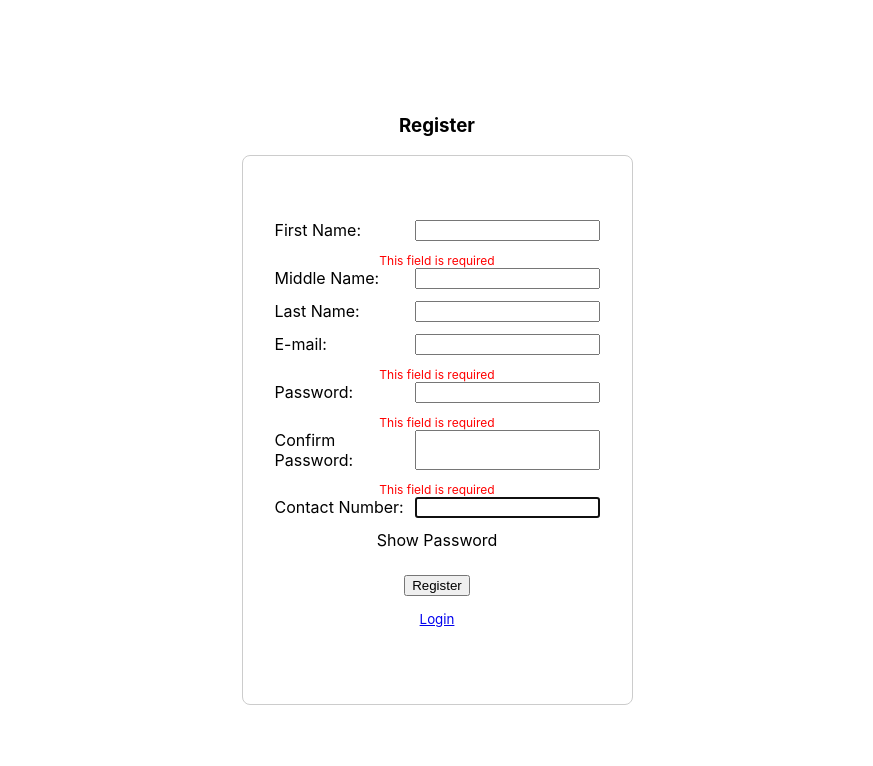
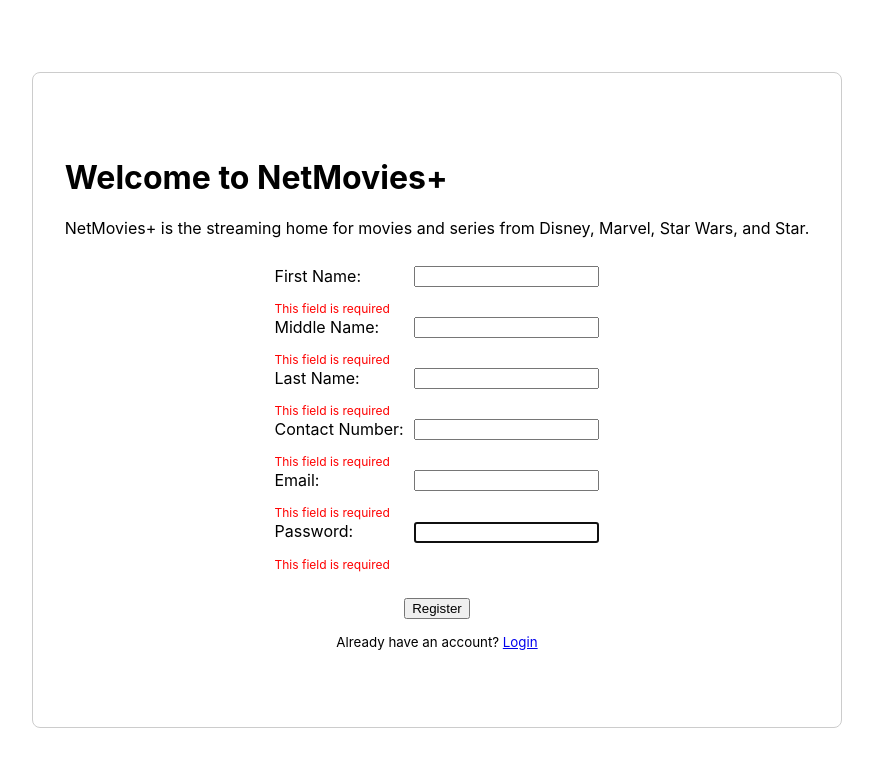
Before and after one commit to romceangelorcanete/romceangelocanete-movieproject, a React (Create React App) app: page /register in a window 1280 px wide. Both pictures are taken after a click on the button "Register". Shown: the top 766 px of the page, without its empty margins (203-1076 px from the left). Built offline with nearby package versions, Linux system fonts and the light colour scheme.

Commit message:
added AuthContext and Bug fix Login and Register

```diff
--- /dev/null
+++ b/src/context/context.js
@@ -0,0 +1,63 @@
+import React, { createContext, useState, useEffect } from 'react';
+
+export const AuthContext = createContext();
+
+export const AuthProvider = ({ children }) => {
+  const [auth, setAuth] = useState({
+    accessToken: localStorage.getItem('accessToken') || null,
+    user: JSON.parse(localStorage.getItem('user')) || null,
+  });
+
+  const setAuthData = (data) => {
+    setAuth({
+      accessToken: data.accessToken,
+      user: data.user,
+    });
+
+    // Save to localStorage for persistence
+    localStorage.setItem('accessToken', data.accessToken);
+    localStorage.setItem('user', JSON.stringify(data.user));
+    localStorage.setItem('tab', JSON.stringify('cast'));
+  };
+
+  const [movie, setMovie] = useState(null);
+  const [lists, setLists] = useState([]);
+
+  const setMovieInfo = (movieInfo) => {
+    if (movieInfo && movieInfo.id !== movie?.id) {
+      console.log(movieInfo);
+      setMovie(movieInfo);
+    }
+  };
+
+  const setListDataMovie = (listData) => {
+    setLists(listData);
+  };
+
+  const clearAuthData = () => {
+    setAuth({
+      accessToken: null,
+      user: null,
+    });
+
+    setMovie(null);
+    setLists([]);
+
+    // Remove from localStorage
+    localStorage.removeItem('accessToken');
+    localStorage.removeItem('user');
+    localStorage.removeItem('tab');
+  };
+
+  useEffect(() => {
+    if (!movie && auth.accessToken) {
+      console.log('Trigger fetching movie data because movie is null');
+    }
+  }, [auth, movie]);
+
+  return (
+    <AuthContext.Provider value={{ auth, setAuthData, clearAuthData, movie, setMovieInfo, lists, setListDataMovie }}>
+      {children}
+    </AuthContext.Provider>
+  );
+};
--- a/src/pages/Public/Login/Login.jsx
+++ b/src/pages/Public/Login/Login.jsx
@@ -1,8 +1,9 @@
-import { useState, useRef, useCallback, useEffect } from 'react';
+import { useState, useRef, useCallback, useEffect, useContext } from 'react';
 import './Login.css';
 import { useNavigate } from 'react-router-dom';
 import { useDebounce } from '../../../utils/hooks/useDebounce';
 import axios from 'axios';
+import { AuthContext } from '../../../context/context'; // Corrected import
 
 function Login() {
   const [email, setEmail] = useState('');
@@ -14,12 +15,18 @@
   const userInputDebounce = useDebounce({ email, password }, 2000);
   const [debounceState, setDebounceState] = useState(false);
   const [status, setStatus] = useState('idle');
+  const navigate = useNavigate();
 
-  const navigate = useNavigate();
+  // Use useContext to share user token and credentials
+  const { setAuthData, auth } = useContext(AuthContext); // Correct usage of AuthContext
+
+  // Alert-box state
+  const [alertMessage, setAlertMessage] = useState('');
+  const [isError, setIsError] = useState(false);
 
   const handleShowPassword = useCallback(() => {
     setIsShowPassword((value) => !value);
-  }, [isShowPassword]);
+  }, []);
 
   const handleOnChange = (event, type) => {
     setDebounceState(false);
@@ -28,114 +35,156 @@
     switch (type) {
       case 'email':
         setEmail(event.target.value);
-
         break;
-
       case 'password':
         setPassword(event.target.value);
         break;
-
       default:
         break;
     }
   };
 
+  let apiEndpoint;
+
+  if (window.location.pathname.includes('/admin')) {
+    apiEndpoint = '/admin/login';
+  } else {
+    apiEndpoint = '/user/login';
+  }
+
   const handleLogin = async () => {
     const data = { email, password };
     setStatus('loading');
-    console.log(data);
 
-    await axios({
-      method: 'post',
-      url: '/user/login',
-      data,
+    try {
+      const res = await axios.post(apiEndpoint, data, {
         headers: { 'Access-Control-Allow-Origin': '*' },
-    })
-      .then((res) => {
+      });
+
       console.log(res);
       localStorage.setItem('accessToken', res.data.access_token);
+      localStorage.setItem('user', JSON.stringify(res.data.user));
+
+      // Set the user auth and data
+      setAuthData({
+        accessToken: res.data.access_token,
+        user: res.data.user,
+      });
+
+      // Show the alert message
+      setIsError(false);
+      setAlertMessage(res.data.message || 'Login successful!');
+      setTimeout(() => {
+        if (res.data.user.role === 'admin') {
           navigate('/main/dashboard');
+        } else {
+          navigate('/home'); // This is for the user login
+        }
         setStatus('idle');
-      })
-      .catch((e) => {
+      }, 3000);
+    } catch (e) {
       console.log(e);
+
+      // Show the alert message
+      setIsError(true);
+      setAlertMessage(e.response?.data?.message || e.message);
+      setTimeout(() => {
+        setAlertMessage('');
         setStatus('idle');
-        alert(e.response.data.message);
-      });
+      }, 3000);
+    }
   };
+
+  // Correctly using auth from context
+  useEffect(() => {
+    console.log('Auth State Updated:', auth);
+  }, [auth]); // Now listening to auth changes
 
   useEffect(() => {
     setDebounceState(true);
   }, [userInputDebounce]);
 
   return (
-    <div className='Login'>
-      <div className='main-container'>
-        <h3>Login</h3>
+    <div className="Login">
+      <div className="main-container">
+        {alertMessage && (
+          <div className={`alert-box ${isError ? 'error' : 'success'}`}>
+            {alertMessage}
+          </div>
+        )}
+        <div className="background"></div>
         <form>
-          <div className='form-container'>
+          <div className="form-container">
+            <div className="login-header">
+              <h1>Welcome to <span>NetMovies+</span></h1>
+              <p>NetMovies+ is the streaming home for movies and series from Disney, Marvel, Star Wars, and Star.</p>
+            </div>
+
             <div>
-              <div className='form-group'>
-                <label>E-mail:</label>
+              <div className="form-group">
+                <label>Email:</label>
                 <input
-                  type='text'
-                  name='email'
+                  type="text"
+                  name="email"
                   ref={emailRef}
                   onChange={(e) => handleOnChange(e, 'email')}
                 />
               </div>
-              {debounceState && isFieldsDirty && email == '' && (
-                <span className='errors'>This field is required</span>
+              {debounceState && isFieldsDirty && email === '' && (
+                <span className="errors">this field is required</span>
               )}
             </div>
+
             <div>
-              <div className='form-group'>
+              <div className="form-group">
                 <label>Password:</label>
+                <div>
                   <input
                     type={isShowPassword ? 'text' : 'password'}
-                  name='password'
+                    name="password"
                     ref={passwordRef}
                     onChange={(e) => handleOnChange(e, 'password')}
                   />
+                  <span
+                    className={`fas ${isShowPassword ? 'fa-eye-slash' : 'fa-eye'}`}
+                    id="icon-toggle"
+                    onClick={handleShowPassword}
+                  />
                 </div>
-              {debounceState && isFieldsDirty && password == '' && (
-                <span className='errors'>This field is required</span>
+              </div>
+              {debounceState && isFieldsDirty && password === '' && (
+                <span className="errors">this field is required</span>
               )}
             </div>
-            <div className='show-password' onClick={handleShowPassword}>
-              {isShowPassword ? 'Hide' : 'Show'} Password
-            </div>
 
-            <div className='submit-container'>
+            <div className="submit-container">
               <button
-                type='button'
+                type="button"
                 disabled={status === 'loading'}
                 onClick={() => {
                   if (status === 'loading') {
                     return;
                   }
                   if (email && password) {
-                    handleLogin({
-                      type: 'login',
-                      user: { email, password },
-                    });
+                    handleLogin(); // No need to pass object
                   } else {
                     setIsFieldsDirty(true);
-                    if (email == '') {
+                    if (email === '') {
                       emailRef.current.focus();
                     }
-
-                    if (password == '') {
+                    if (password === '') {
                       passwordRef.current.focus();
                     }
                   }
                 }}
               >
-                {status === 'idle' ? 'Login' : 'Loading'}
+                {status === 'idle' ? 'Login' : 'loading'}
               </button>
             </div>
-            <div className='register-container'>
-              <span><small>Don't have an account? <a href='/register'>Register</a></small></span>
+            <div className="register-container">
+              <span>
+                <small>Don't have an account? <a href="/register">Register</a></small>
+              </span>
             </div>
           </div>
         </form>
--- a/src/pages/Public/Register/Register.jsx
+++ b/src/pages/Public/Register/Register.jsx
@@ -5,90 +5,118 @@
 import axios from 'axios';
 
 function Register() {
+  const [email, setEmail] = useState('');
+  const [password, setPassword] = useState('');
   const [firstName, setFirstName] = useState('');
   const [middleName, setMiddleName] = useState('');
   const [lastName, setLastName] = useState('');
-  const [email, setEmail] = useState('');
-  const [password, setPassword] = useState('');
-  const [confirmPassword, setConfirmPassword] = useState('');
-  const [contactNo, setContactNo] = useState('');
+  const [contactNo, setcontactNo] = useState('');
+  const [role, setRole] = useState('');
   const [isFieldsDirty, setIsFieldsDirty] = useState(false);
-
+  const emailRef = useRef();
+  const passwordRef = useRef();
   const firstNameRef = useRef();
   const middleNameRef = useRef();
   const lastNameRef = useRef();
-  const emailRef = useRef();
-  const passwordRef = useRef();
-  const confirmPasswordRef = useRef();
-
+  const contactNoRef = useRef();
+  const roleRef = useRef();
   const [isShowPassword, setIsShowPassword] = useState(false);
-  const userInputDebounce = useDebounce({ firstName, middleName, lastName, email, password, confirmPassword, contactNo }, 2000);
+  const userInputDebounce = useDebounce({ email, password, firstName, middleName, lastName, contactNo, role }, 2000);
   const [debounceState, setDebounceState] = useState(false);
   const [status, setStatus] = useState('idle');
+
+
+  const [alertMessage, setAlertMessage] = useState('');
+  const [isError, setIsError] = useState(false);
+
 
   const navigate = useNavigate();
 
   const handleShowPassword = useCallback(() => {
     setIsShowPassword((value) => !value);
-  }, [isShowPassword]);
+  }, []);
 
   const handleOnChange = (event, type) => {
     setDebounceState(false);
     setIsFieldsDirty(true);
 
     switch (type) {
+      case 'email':
+        setEmail(event.target.value);
+
+        break;
+
+      case 'password':
+        setPassword(event.target.value);
+        break;
+
       case 'firstName':
         setFirstName(event.target.value);
         break;
+
       case 'middleName':
         setMiddleName(event.target.value);
         break;
+
       case 'lastName':
         setLastName(event.target.value);
         break;
-      case 'email':
-        setEmail(event.target.value);
+
+
+      case 'contactNo':
+        setcontactNo(event.target.value);
         break;
-      case 'password':
-        setPassword(event.target.value);
+
+      case 'role':
+        setRole(event.target.value);
         break;
-      case 'confirmPassword':
-        setConfirmPassword(event.target.value);
-        break;
-      case 'contactNo':
-        setContactNo(event.target.value);
-        break;
+
       default:
         break;
     }
   };
 
-  const handleRegister = async () => {
-    if (password !== confirmPassword) {
-      alert('Passwords do not match');
-      return;
+  let apiEndpoint;
+
+  if (window.location.pathname.includes('/admin')) {
+    apiEndpoint = '/admin/register';
+  } else {
+    apiEndpoint = '/user/register';
   }
 
-    const data = { firstName, middleName, lastName, email, password, contactNo, role: 'user' };
+  const handleRegister = async () => {
+    const data = { email, password, firstName, middleName, lastName, contactNo, role };
     setStatus('loading');
     console.log(data);
 
     await axios({
       method: 'post',
-      url: '/user/register',
+      url: apiEndpoint,
       data,
       headers: { 'Access-Control-Allow-Origin': '*' },
     })
       .then((res) => {
         console.log(res);
+        localStorage.setItem('accessToken', res.data.access_token);
 
+        //show the alert message
+        setIsError(false);
+        setAlertMessage(res.data.message);
+        setTimeout(() => {
           navigate('/');
           setStatus('idle');
+        }, 3000);
       })
       .catch((e) => {
         console.log(e);
         setStatus('idle');
 
+        //show the alert message
+        setIsError(true);
+        setAlertMessage(e.response?.data?.message || e.message);
+        setTimeout(() => setAlertMessage(''), 3000);
+
+        //alert(e.response.data.message);
       });
   };
 
@@ -99,93 +127,76 @@
   return (
     <div className='Register'>
       <div className='main-container'>
-        <h3>Register</h3>
+        {alertMessage && (<div className={`alert-box ${isError ? 'error' : 'success'}`}>{alertMessage}</div>)}
         <form>
           <div className='form-container'>
+            <div className='register-header'>
+            <h1>Welcome to <span>NetMovies+</span></h1>
+            <p>NetMovies+ is the streaming home for movies and series from Disney, Marvel, Star Wars, and Star.</p>
+            </div>
+            <div>
+
+              <div>
                 <div className='form-group'>
                   <label>First Name:</label>
-              <input
-                type='text'
-                name='firstName'
-                ref={firstNameRef}
-                onChange={(e) => handleOnChange(e, 'firstName')}
-              />
+                  <input type='text' name='firstName' ref={firstNameRef} onChange={(e) => handleOnChange(e, 'firstName')} required/>
                 </div>
                 {debounceState && isFieldsDirty && firstName === '' && (
                   <span className='errors'>This field is required</span>
                 )}
+              </div>
 
+              <div>
                 <div className='form-group'>
                   <label>Middle Name:</label>
-              <input
-                type='text'
-                name='middleName'
-                ref={middleNameRef}
-                onChange={(e) => handleOnChange(e, 'middleName')}
-              />
+                  <input type='text' name='middleName' ref={middleNameRef} onChange={(e) => handleOnChange(e, 'middleName')} required/>
+                </div>
+                {debounceState && isFieldsDirty && middleName === '' && (
+                  <span className='errors'>This field is required</span>
+                )}
               </div>
 
+              <div>
                 <div className='form-group'>
                   <label>Last Name:</label>
-              <input
-                type='text'
-                name='lastName'
-                ref={lastNameRef}
-                onChange={(e) => handleOnChange(e, 'lastName')}
-              />
+                  <input type='text' name='lastName' ref={lastNameRef} onChange={(e) => handleOnChange(e, 'lastName')} required/>
+                </div>
+                {debounceState && isFieldsDirty && lastName === '' && (
+                  <span className='errors'>This field is required</span>
+                )}
               </div>
 
+                <div>
                   <div className='form-group'>
-              <label>E-mail:</label>
-              <input
-                type='text'
-                name='email'
-                ref={emailRef}
-                onChange={(e) => handleOnChange(e, 'email')}
-              />
+                    <label>Contact Number:</label>
+                    <input type='text' name='contactNo' ref={contactNoRef} onChange={(e) => handleOnChange(e, 'contactNo')} required/>
+                  </div>
+                  {debounceState && isFieldsDirty && contactNo === '' && (
+                    <span className='errors'>This field is required</span>
+                  )}
+                </div>
+
+              <div>
+                <div className='form-group'>
+                  <label>Email:</label>
+                  <input type='text' name='email' ref={emailRef} onChange={(e) => handleOnChange(e, 'email')} required/>
                   </div>
                   {debounceState && isFieldsDirty && email === '' && (
                     <span className='errors'>This field is required</span>
                   )}
-
+                </div>
+                <div>
                   <div className='form-group'>
                     <label>Password:</label>
-              <input
-                type={isShowPassword ? 'text' : 'password'}
-                name='password'
-                ref={passwordRef}
-                onChange={(e) => handleOnChange(e, 'password')}
-              />
+                    <div>
+                      <input type={isShowPassword ? 'text' : 'password'} name='password' ref={passwordRef} onChange={(e) => handleOnChange(e, 'password')} />
+                      <span className={`fas ${isShowPassword ? 'fa-eye-slash' : 'fa-eye'}` } id='icon-toggle' onClick={handleShowPassword} />
+                    </div>
                   </div>
                   {debounceState && isFieldsDirty && password === '' && (
                     <span className='errors'>This field is required</span>
                   )}
-
-            <div className='form-group'>
-              <label>Confirm Password:</label>
-              <input
-                type={isShowPassword ? 'text' : 'password'}
-                name='confirmPassword'
-                ref={confirmPasswordRef}
-                onChange={(e) => handleOnChange(e, 'confirmPassword')}
-              />
                 </div>
-            {debounceState && isFieldsDirty && confirmPassword === '' && (
-              <span className='errors'>This field is required</span>
-            )}
-
-            <div className='form-group'>
-              <label>Contact Number:</label>
-              <input
-                type='text'
-                name='contactNo'
-                ref={confirmPasswordRef}
-                onChange={(e) => handleOnChange(e, 'contactNo')}
-              />
-            </div>
-
-            <div className='show-password' onClick={handleShowPassword}>
-              {isShowPassword ? 'Hide' : 'Show'} Password
               </div>
 
               <div className='submit-container'>
@@ -196,30 +207,19 @@
                     if (status === 'loading') {
                       return;
                     }
-                  if (firstName && middleName && lastName && email && password && confirmPassword && contactNo) {
-                    handleRegister();
+                    if (email && password && firstName && middleName && contactNo) {
+                      handleRegister({
+                        type: 'register',
+                        user: { email, password, firstName,middleName,lastName,contactNo,role },
+                      });
                     } else {
                       setIsFieldsDirty(true);
-                    if (firstName === '') {
-                      firstNameRef.current.focus();
-                    }
-                    if (middleName === '') {
-                      middleNameRef.current.focus();
-                    }
-                    if (lastName === '') {
-                      lastNameRef.current.focus();
-                    }
                       if (email === '') {
                         emailRef.current.focus();
                       }
+
                       if (password === '') {
                         passwordRef.current.focus();
-                    }
-                    if (confirmPassword === '') {
-                      confirmPasswordRef.current.focus();
-                    }
-                    if (contactNo === '') {
-                      confirmPasswordRef.current.focus();
                       }
                     }
                   }}
@@ -227,10 +227,8 @@
                   {status === 'idle' ? 'Register' : 'Loading'}
                 </button>
               </div>
-            <div className='login-container'>
-              <a href='/'>
-                <small>Login</small>
-              </a>
+              <div className='register-container'>
+                <span><small>Already have an account? <a href='/'>Login</a></small></span>
             </div>
           </div>
         </form>
@@ -239,4 +237,8 @@
   );
 }
 
+
+
+
+
 export default Register;
```
Lines whose indentation alone changed are shown as unchanged.
